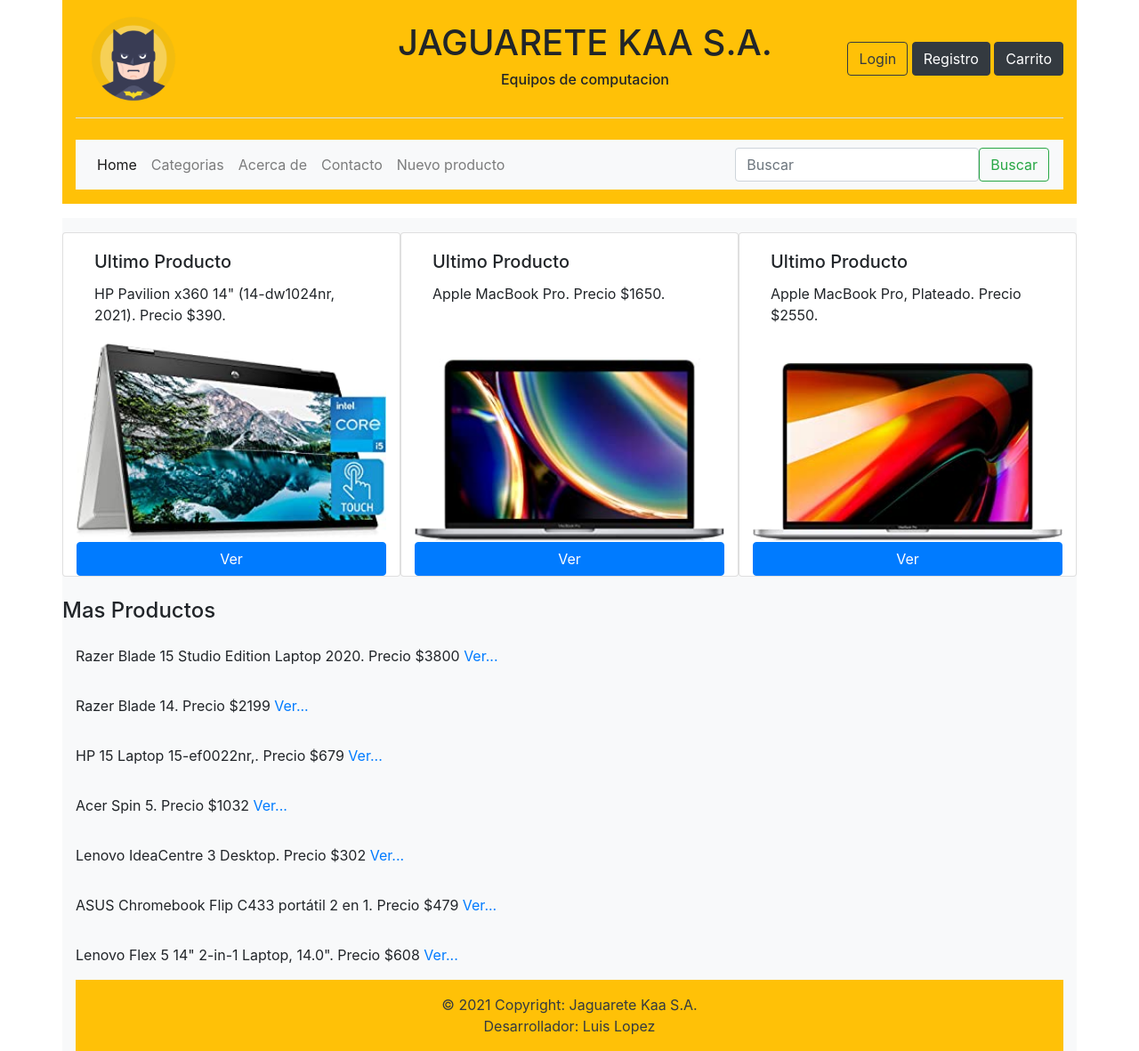
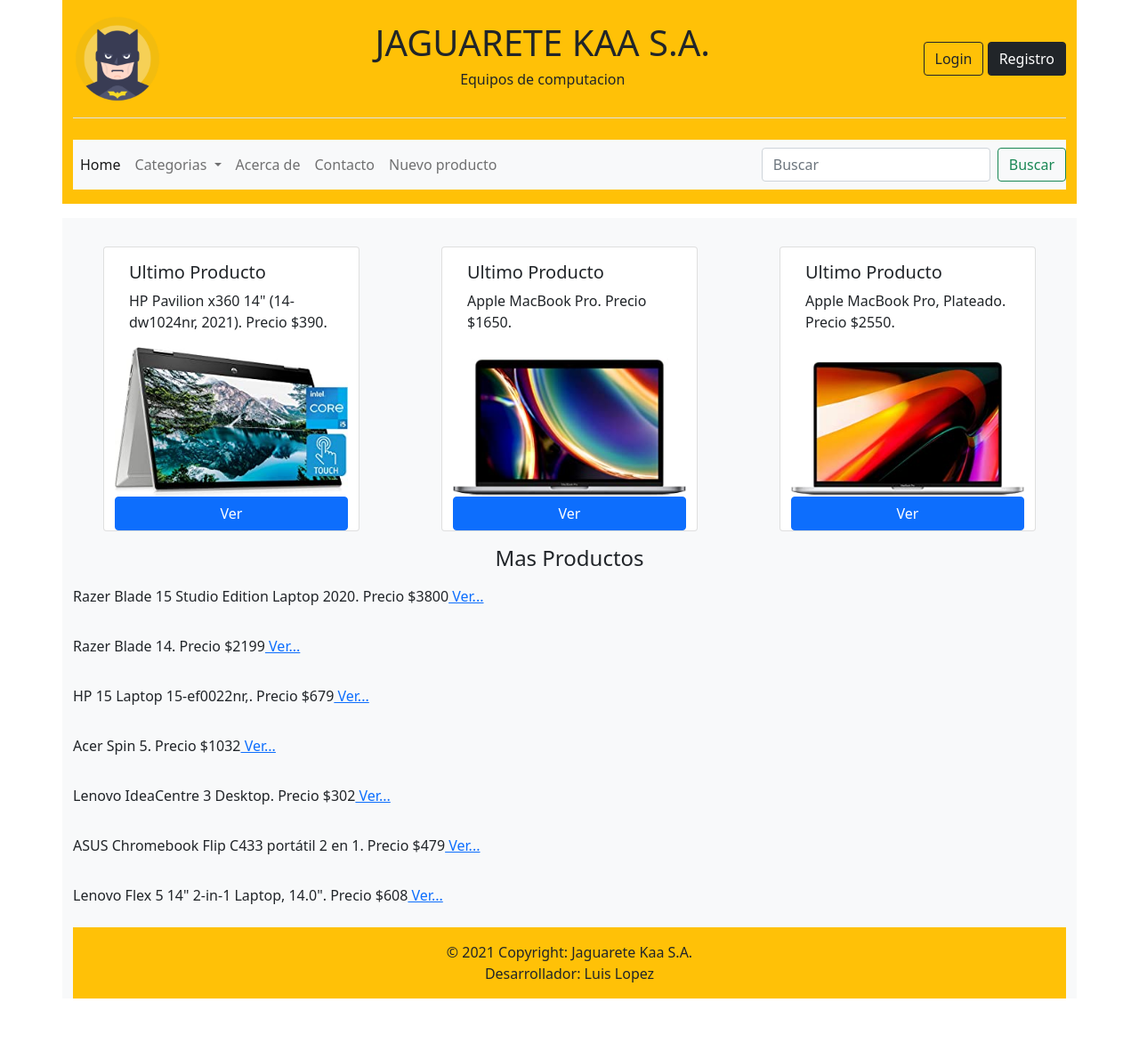
Before and after one commit to luiscarloslj/trabajo_practico_final_django, a Django app: page / in a window 1280 px wide. Shown: the whole page at 89% size. After the commit the page ends 1122 px from the top, so only its background shows below. Run offline with Django 3.2, Linux system fonts and the light colour scheme; data comes from the database, SQL or seed files in the repository; both versions use the stored data as it was after the commit; some libraries are stand-ins or nearby versions.

Commit message:
producto_detalles_done_trabajando_categorias

```diff
--- a/tienda_online/templates/tienda_online/index.html
+++ b/tienda_online/templates/tienda_online/index.html
@@ -1,7 +1,7 @@
 {% extends 'tienda_online/layout.html' %} {% block body %}
 
 <!-- nota -->
-<div class="row">
+<div class="row d-flex justify-content-around my-3">
 {% for producto in productos %}
 <div class="d-lg-none"> {{ forloop.counter }} </div>
 {%if forloop.counter <= 10 %}
@@ -17,10 +17,10 @@
   <a href="  {{ producto.pk }} " class="btn btn-primary">Ver</a>
 </div>
 {% else %}
-<div class="text-center mt-4">
+<div class="text-center mt-3">
 {% cycle '<h4>Mas Productos</h4>' '' '' '' '' '' '' %}
 </div>
-<div class="my-3 col-lg-12">
+<div class="my-2 col-lg-12">
 {{ producto.titulo }}. Precio ${{ producto.precio }}<a href="{{ producto.pk }} "> Ver...</a>
 </div>
 {% endif %}
--- a/tienda_online/templates/tienda_online/layout.html
+++ b/tienda_online/templates/tienda_online/layout.html
@@ -4,11 +4,11 @@
   <head>
     <meta charset="UTF-8" />
     <meta http-equiv="X-UA-Compatible" content="IE=edge" />
-    <meta name="viewport" content="width=device-width, initial-scale=1.0" />
+    <meta name="viewport" content="width=device-width, initial-scale=1, shrink-to-fit=no">
+
 
     <title>mi archivo html desde django</title>
-    <link rel="stylesheet" href="https://stackpath.bootstrapcdn.com/bootstrap/4.3.1/css/bootstrap.min.css" integrity="sha384-ggOyR0iXCbMQv3Xipma34MD+dH/1fQ784/j6cY/iJTQUOhcWr7x9JvoRxT2MZw1T" crossorigin="anonymous">
-  </head>
+    <link href="https://cdn.jsdelivr.net/npm/bootstrap@5.0.2/dist/css/bootstrap.min.css" rel="stylesheet" integrity="sha384-EVSTQN3/azprG1Anm3QDgpJLIm9Nao0Yz1ztcQTwFspd3yD65VohhpuuCOmLASjC" crossorigin="anonymous">  </head>
   <body>
     <!-- Header -->
     <div class="container bg-warning pb-3">
@@ -16,22 +16,13 @@
         class="
           d-flex
           align-items-center
-          justify-content-center justify-content-between
+          justify-content-between
           py-3
           mb-4
           border-bottom
         "
       >
-        <a
-          href="/"
-          class="
-            d-flex
-            align-items-center
-            col-md-3
-            mb-2 mb-md-0
-            text-dark text-decoration-none
-          "
-        >
+        <a href="/">
           <img src="{% static 'logo.png' %}" alt="" width="100px">
         </a>
         <div class="text-center  d-none d-sm-none d-md-none d-lg-block">
@@ -41,11 +32,12 @@
         <div class="text-end">
           {% if request.user.is_authenticated %}
           <a class="btn btn-dark" href="{% url 'logout' %}">Logout</a>
+          <a class="btn btn-dark" href="#">Carrito</a>
           {% else %}
           <a class="btn btn-outline-dark" href="{% url 'login' %}">Login</a>
           <a class="btn btn-dark" href="{% url 'registro' %}" >Registro</a>
           {% endif %}
-          <a class="btn btn-dark" href="#">Carrito</a>
+
         </div>
       </header>
 
@@ -68,8 +60,13 @@
             <li class="nav-item">
               <a class="nav-link active" aria-current="page" href="{% url 'index' %}">Home</a>
             </li>
-            <li class="nav-item">
-              <a class="nav-link" href="#">Categorias</a>
+            <li class="nav-item dropdown">
+              <a class="nav-link dropdown-toggle" href="#" id="navbarDropdownMenuLink" role="button" data-bs-toggle="dropdown" aria-expanded="false">
+                Categorias
+              </a>
+              <ul class="dropdown-menu" aria-labelledby="navbarDropdownMenuLink">
+                <li><a class="dropdown-item" href="#">Action</a></li>
+              </ul>
             </li>
             <li class="nav-item">
               <a class="nav-link" href="{% url 'acerca_de' %}">Acerca de</a>
@@ -121,8 +118,8 @@
     </div>
     {% block javascript %}
 	<!-- <script src='/static/js/script.js'></script> -->
+  <script src="https://cdn.jsdelivr.net/npm/bootstrap@5.0.2/dist/js/bootstrap.bundle.min.js" integrity="sha384-MrcW6ZMFYlzcLA8Nl+NtUVF0sA7MsXsP1UyJoMp4YLEuNSfAP+JcXn/tWtIaxVXM" crossorigin="anonymous"></script>
 
 {% endblock %}
-
   </body>
 </html>
--- a/tienda_online/urls.py
+++ b/tienda_online/urls.py
@@ -10,6 +10,6 @@ urlpatterns = [
     path('registro/', views.registro, name="registro"),
     path('login/', LoginView.as_view(template_name='tienda_online/login.html'), name="login"),
     path('logout/', LogoutView.as_view(template_name='tienda_online/logout.html'), name="logout"),
-    path('<str:pk>/',
+    path('<int:pk>/',
          views.producto_detalles, name="producto_detalles"),
 ] + static(settings.MEDIA_URL, document_root=settings.MEDIA_ROOT)
--- a/tienda_online/views.py
+++ b/tienda_online/views.py
@@ -1,5 +1,5 @@
 from django.shortcuts import render, redirect
-from .models import Productos
+from .models import Productos, Categorias
 from .forms import UserRegisterForm
 from django.contrib import messages
 
```
Also changed, not shown: tienda_online/templates/tienda_online/producto_detalles.html (+16 -1 lines), db.sqlite3.
